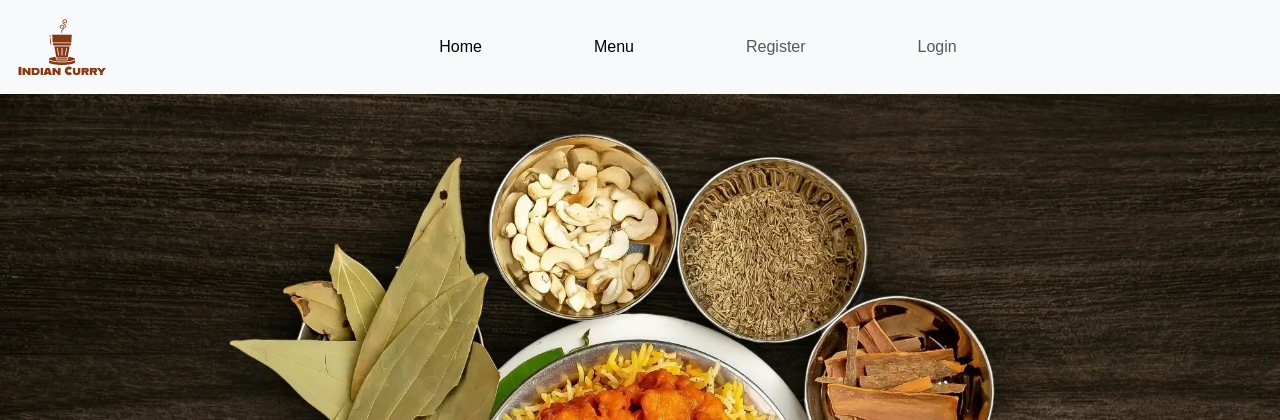
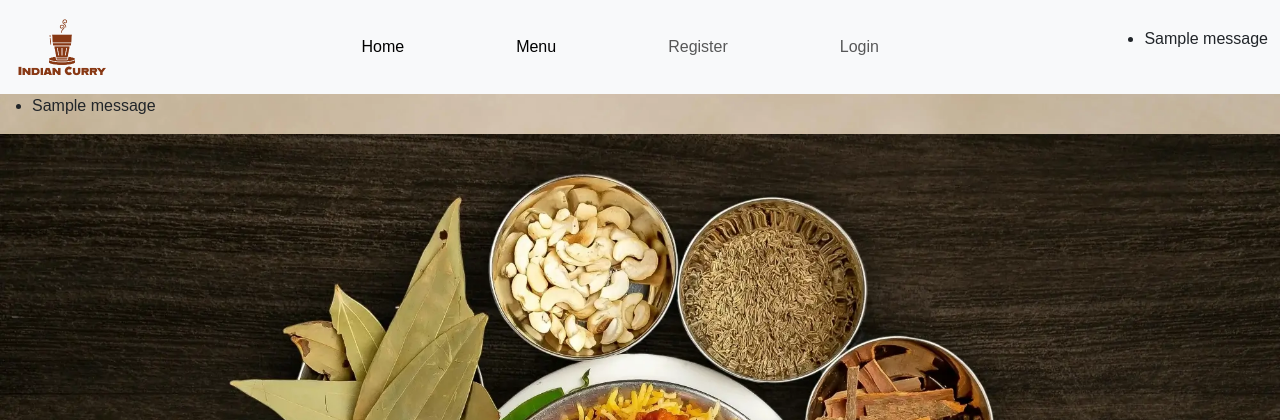
Before and after one commit to Pramilashanmugam/Restaurant, a Django app: page / in a window 1280 px wide. Shown: the top 420 px of the page. Run offline with Django 5.2, Linux system fonts and the light colour scheme; tables that the repository leaves empty hold one stand-in row (values such as "Sample post"); one stand-in notice (Sample message) is shown; some libraries are stand-ins or nearby versions.

Commit message:
message alert included in views.py for better user experience

```diff
--- a/reservations/forms.py
+++ b/reservations/forms.py
@@ -126,7 +126,7 @@ class ReservationForm(forms.ModelForm):
                                       'Please choose another day.')
             if date <= timezone.now().date() + timedelta(days=1):
                 raise ValidationError('Online reservations can only be made'
-                                      ' at least 24 hours in advance. '
+                                      ' at least one day in advance. '
                                       'Please choose another date.')
         return date
 
--- a/reservations/urls.py
+++ b/reservations/urls.py
@@ -1,4 +1,5 @@
 from django.urls import path
+from .views import CustomLoginView, CustomLogoutView
 from . import views
 
 """
@@ -28,4 +29,6 @@ urlpatterns = [
          name='update_reservation'),
     path('reservations/delete/<int:pk>/', views.delete_reservation,
          name='delete_reservation'),
+    path('login/', CustomLoginView.as_view(), name='login'),
+    path('logout/', CustomLogoutView.as_view(), name='logout'),
 ]
--- a/reservations/views.py
+++ b/reservations/views.py
@@ -2,9 +2,11 @@ from django.views.generic import TemplateView
 from django.shortcuts import render, get_object_or_404, redirect
 from django.contrib.auth.decorators import login_required
 from django.utils.decorators import method_decorator
+from django.contrib.auth.views import LoginView, LogoutView
+from django.contrib import messages
+from django.contrib.auth import login, logout
 from .models import Reservation, Table
 from .forms import ReservationForm
-
 
 class Index(TemplateView):
     """
@@ -24,6 +26,16 @@ class Menu(TemplateView):
         template_name (str): The path to the template used to render the view.
     """
     template_name = 'reservations/menu.html'
+
+class CustomLoginView(LoginView):
+    def form_valid(self, form):
+        messages.success(self.request, "You have successfully logged in!")
+        return super().form_valid(form)
+
+class CustomLogoutView(LogoutView):
+    def dispatch(self, request, *args, **kwargs):
+        messages.success(self.request, "You have successfully logged out!")
+        return super().dispatch(request, *args, **kwargs)
 
 
 @login_required
@@ -60,6 +72,7 @@ def make_reservation(request):
             reservation = form.save(commit=False)
             reservation.user = request.user
             reservation.save()
+            messages.success(request, 'Your reservation has been successfully made!')
             return redirect('reservation_list')
     else:
         form = ReservationForm()
@@ -84,6 +97,7 @@ def update_reservation(request, pk):
         form = ReservationForm(request.POST, instance=reservation)
         if form.is_valid():
             form.save()
+            messages.success(request, 'Your reservation has been successfully updated!')
             return redirect('reservation_list')
     else:
         form = ReservationForm(instance=reservation)
@@ -107,6 +121,7 @@ def delete_reservation(request, pk):
     reservation = get_object_or_404(Reservation, pk=pk, user=request.user)
     if request.method == 'POST':
         reservation.delete()
+        messages.success(request, 'Your reservation has been successfully deleted!')
         return redirect('reservation_list')
     return render(request, 'reservations/confirm_delete.html',
                   {'reservation': reservation})
--- a/templates/base.html
+++ b/templates/base.html
@@ -33,11 +33,17 @@
 
 <body>
     <!--header elements are included-->
-    {% include 'includes/header.html' %}
 
     <main>
         <div class="background">
-
+            {% include 'includes/header.html' %}
+            {% if messages %}
+            <ul class="messages alert-success">
+                {% for message in messages %}
+                <li{% if message.tags %} class="{{ message.tags }}"{% endif %}>{{ message }}</li>
+                {% endfor %}
+            </ul>
+            {% endif %}
             {% block content %}
 
             {% endblock %}
--- a/templates/includes/header.html
+++ b/templates/includes/header.html
@@ -4,10 +4,10 @@
   <nav class="navbar navbar-expand-lg bg-body-tertiary">
     <div class="container-fluid">
       <!--website Logo-->
-      <a class="navbar-brand justify-content-left" href="{% url 'home' %}"><img src="{% static 'images/logo.webp' %}"
-          alt="Indian curry restaurant logo" class="logo" style="width: 100px; height: auto;"></a>
-      <button class="navbar-toggler" type="button" data-bs-toggle="collapse" data-bs-target="#navbarNav"
-        aria-controls="navbarNav" aria-expanded="false" aria-label="Toggle navigation">
+      <a class="navbar-brand justify-content-left" href="{% url 'home' %}">
+        <img src="{% static 'images/logo.webp' %}" alt="Indian curry restaurant logo" class="logo" style="width: 100px; height: auto;">
+      </a>
+      <button class="navbar-toggler" type="button" data-bs-toggle="collapse" data-bs-target="#navbarNav" aria-controls="navbarNav" aria-expanded="false" aria-label="Toggle navigation">
         <span class="navbar-toggler-icon"></span>
       </button>
       <!--Navigation-->
@@ -21,21 +21,26 @@
           </li>
           {% if user.is_authenticated %}
           <li class="nav-item mx-5">
-            <a class="nav-link {% if request.path == logout_url %}active{% endif %}" aria-current="page"
-              href="{% url 'account_logout' %}">Logout</a>
+            <a class="nav-link {% if request.path == logout_url %}active{% endif %}" aria-current="page" href="{% url 'account_logout' %}">Logout</a>
           </li>
           {% else %}
           <li class="nav-item mx-5">
-            <a class="nav-link {% if request.path == signup_url %}active{% endif %}" aria-current="page"
-              href="{% url 'account_signup' %}">Register</a>
+            <a class="nav-link {% if request.path == signup_url %}active{% endif %}" aria-current="page" href="{% url 'account_signup' %}">Register</a>
           </li>
           <li class="nav-item mx-5">
-            <a class="nav-link {% if request.path == login_url %}active{% endif %}" aria-current="page"
-              href="{% url 'account_login' %}">Login</a>
+            <a class="nav-link {% if request.path == login_url %}active{% endif %}" aria-current="page" href="{% url 'account_login' %}">Login</a>
           </li>
           {% endif %}
         </ul>
       </div>
+      <!-- Messages -->
+      {% if messages %}
+      <ul class="messages alert-success">
+          {% for message in messages %}
+          <li{% if message.tags %} class="{{ message.tags }}"{% endif %}>{{ message }}</li>
+          {% endfor %}
+      </ul>
+      {% endif %}
     </div>
   </nav>
 </header>
```
